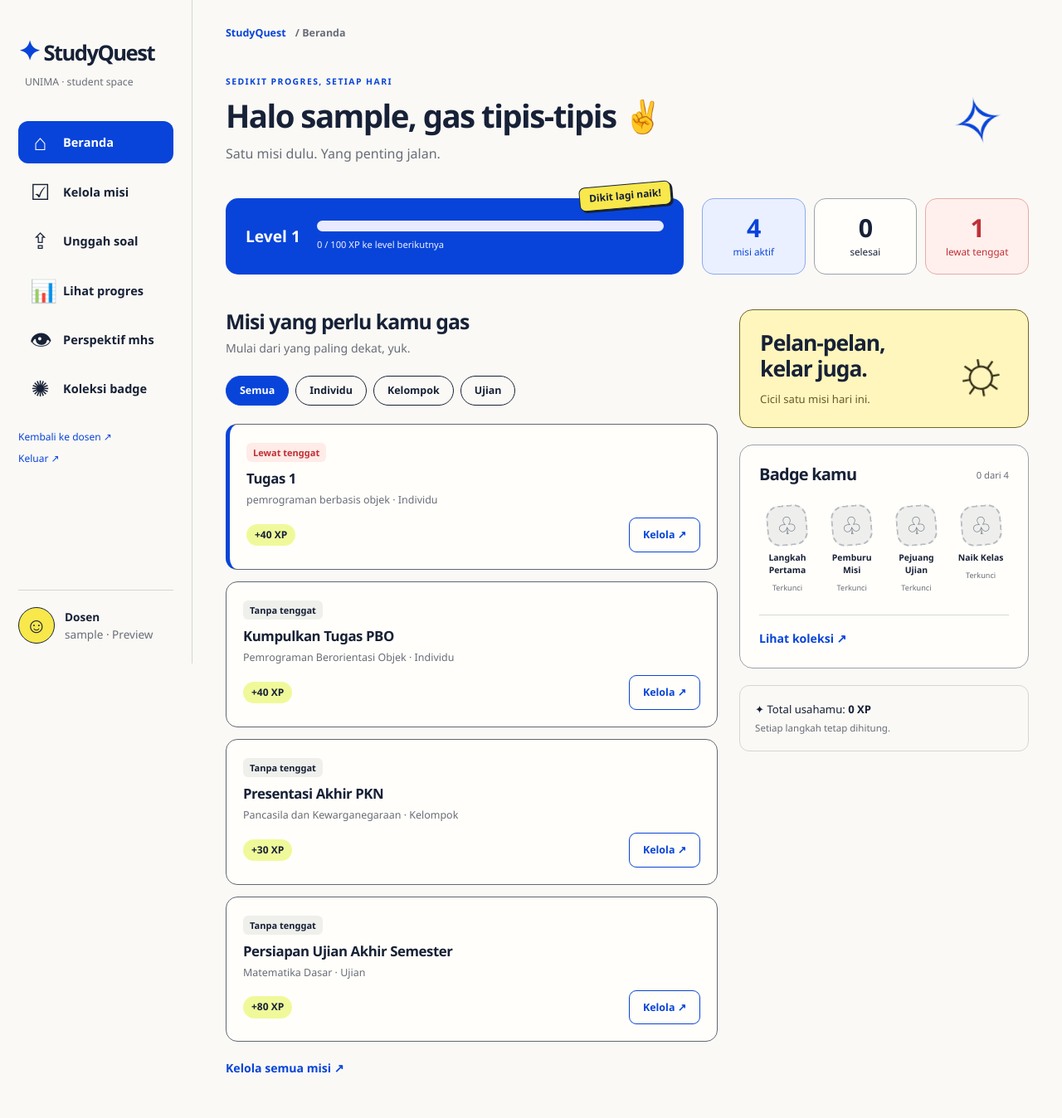
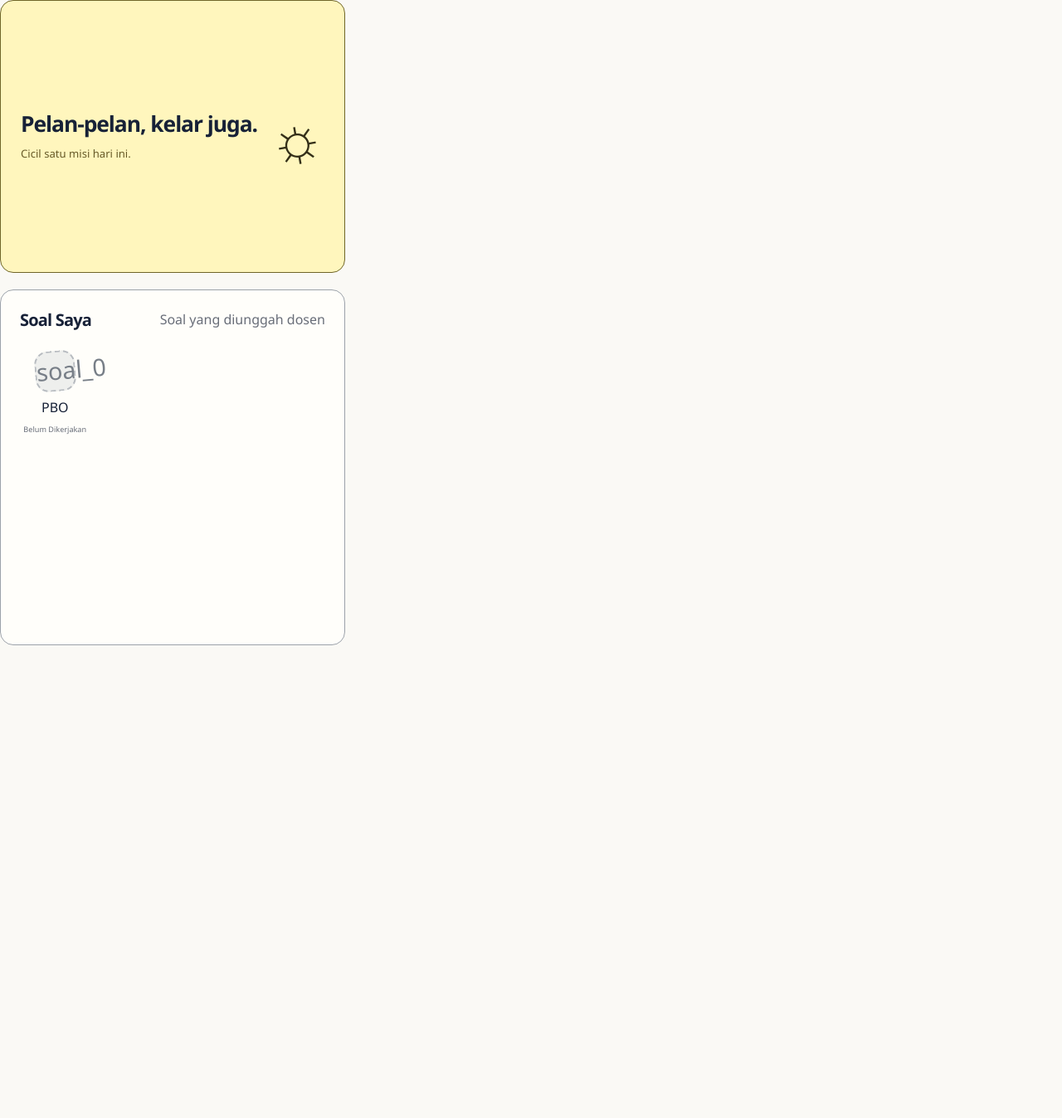
Before and after one commit to KeziaKarundeng/studyquest, a Flask app: page /dashboard in a window 1280 px wide. Shown: the whole page at 83% size. After the commit the page ends 778 px from the top, so only its background shows below. Run offline with Flask 3, Linux system fonts and the light colour scheme; the visitor is signed in with stand-in values (Sample User, id 1).

Commit message:
fix: dashboard template & soal unggah - soal sekarang tampil di dashboard
- Tulis ulang dashboard.html dengan struktur HTML penuh (bukan template Jinja only)
- Soal unggah sekarang tampil di dashboard setelah diunggah
- Template sekarang valid dan tidak error Jinja2

```diff
--- a/app.py
+++ b/app.py
@@ -209,6 +209,7 @@ def dashboard():
         user_badges=user.badges,
         role=session.get("role"),
         preview_as_dosen=session.get("preview_as_dosen", False),
+        soal_universal=muat_soal_universal(),
     )
 
 
--- a/data/soal_universal.json
+++ b/data/soal_universal.json
@@ -12,7 +12,7 @@
     "jawaban_benar": "B",
     "mata_kuliah": "PBO",
     "unggah_oleh": "Nasib",
-    "tanggal_unggah": "2026-11-20T17:20:50.880075",
+    "tanggal_unggah": "2026-11-20T17:48:20.451553",
     "status": "belum_dikerjakan"
   }
 ]
--- a/templates/dashboard.html
+++ b/templates/dashboard.html
@@ -1,14 +1,39 @@
-{% extends "base.html" %}
-{% block content %}
-<header class="page-heading"><div><p class="eyebrow">SEDIKIT PROGRES, SETIAP HARI</p><h1>Halo {{ user_name }}, gas tipis-tipis <span class="wave">✌</span></h1><p>Satu misi dulu. Yang penting jalan.</p></div><span class="heading-doodle" aria-hidden="true">✧</span></header>
-<div class="overview">
-    <section class="xp-strip" aria-label="Progres level"><strong id="user-level">Level {{ level }}</strong><div class="xp-track"><div class="progress-bar" role="progressbar" aria-label="Progres ke level berikutnya" aria-valuenow="{{ progress }}" aria-valuemin="0" aria-valuemax="100"><div class="progress-fill" style="width: {{ progress }}%"></div></div><span class="progress-text">{{ progress }} / 100 XP ke level berikutnya</span></div><span class="xp-sticker">Dikit lagi naik!</span></section>
-    <div class="stats-cards"><div class="stat-card card-active"><strong class="card-value" id="stat-aktif">{{ stats.aktif }}</strong><span>misi aktif</span></div><div class="stat-card"><strong class="card-value" id="stat-selesai">{{ stats.selesai }}</strong><span>selesai</span></div><div class="stat-card card-lewat"><strong class="card-value" id="stat-lewat">{{ stats.lewat_tenggat }}</strong><span>lewat tenggat</span></div></div>
+<!DOCTYPE html>
+<html lang="id">
+<head>
+    <meta charset="UTF-8">
+    <meta name="viewport" content="width=device-width, initial-scale=1.0">
+    <title>StudyQuest - Kuliah Jadi Game</title>
+    <link rel="stylesheet" href="{{ url_for('static', filename='style.css') }}">
+</head>
+<body>
+<div class="app-container">
+<aside class="dashboard-aside">
+    <section class="note-card">
+        <div><h2>Pelan-pelan, kelar juga.</h2><p>Cicil satu misi hari ini.</p></div>
+        <span class="sun-doodle" aria-hidden="true">☼</span>
+    </section>
+    <section class="section-card">
+        <div class="section-title"><h2>Soal Saya</h2><p>Soal yang diunggah dosen</p></div>
+        <div class="badges-grid user-grid">
+            {% if soal_universal %}
+            {% for s in soal_universal %}
+            <div class="badge-item {% if s.status == 'dikerjakan' %} unlocked {% else %} {% endif %}">
+                <span class="badge-medal">{{ s.id[:6] }}</span>
+                <span>{{ s.mata_kuliah }}</span>
+                <span class="badge-lock">{{ 'Belum Dikerjakan' if s.status == 'belum_dikerjakan' else 'Dikerjakan' }}</span>
+            </div>
+            {% endfor %}
+            {% else %}
+            <div class="badge-item">
+                <span class="badge-medal">—</span>
+                <span>Belum ada soal</span>
+                <span class="badge-lock">—</span>
+            </div>
+            {% endif %}
+        </div>
+    </section>
+</aside>
 </div>
-<div class="dashboard-columns"><section class="mission-section"><div class="section-heading"><h2>Misi yang perlu kamu gas</h2><p>Mulai dari yang paling dekat, yuk.</p></div>
-<div class="filter-chips" role="group" aria-label="Filter jenis misi">{% for jenis in ['semua', 'individu', 'kelompok', 'ujian'] %}<button type="button" class="filter-chip {{ 'active' if jenis == 'semua' }}" data-mission-filter="{{ jenis }}" aria-pressed="{{ 'true' if jenis == 'semua' else 'false' }}">{{ jenis | capitalize }}</button>{% endfor %}</div>
-<div class="missions-list" id="misi-terdekat-list">
-{% for m in misi_terdekat %}<article class="mission-item {{ 'urgent' if m.tenggat and m.tenggat < today else '' }}" data-jenis="{{ m.jenis }}"><div class="mission-info"><span class="deadline">{{ 'Lewat tenggat' if m.tenggat and m.tenggat < today else ('Hari ini' if m.tenggat == today else (m.tenggat.strftime('%d %b') if m.tenggat else 'Tanpa tenggat')) }}</span><h3 class="mission-title">{{ m.judul }}</h3><p class="mission-mata-kuliah">{{ m.mata_kuliah }} · {{ m.jenis | capitalize }}</p></div><span class="xp-pill">+{{ m.hitung_xp() }} XP</span>{% if role == 'dosen' %}<a class="btn-edit" href="{{ url_for('page_missions', edit=m.id) }}">Kelola ↗</a>{% else %}<button class="btn-complete" data-complete-id="{{ m.id }}">Sudah selesai ✓</button>{% endif %}</article>{% else %}<div class="empty-state"><span class="empty-icon">✦</span><h3>Semua beres. Nice!</h3><p>Belum ada misi aktif. Siap buat tantangan berikutnya?</p>{% if role == 'dosen' %}<a href="{{ url_for('page_missions') }}" class="text-link">Buka daftar misi ↗</a>{% endif %}</div>{% endfor %}
-<p id="filter-empty" class="empty-state" hidden>Belum ada misi jenis ini. Coba filter lain, yuk.</p></div>{% if role == 'dosen' %}<a href="{{ url_for('page_missions') }}" class="text-link all-missions">Kelola semua misi ↗</a>{% endif %}</section>
-<aside class="dashboard-aside"><section class="note-card"><div><h2>Pelan-pelan,<br>kelar juga.</h2><p>Cicil satu misi hari ini.</p></div><span class="sun-doodle" aria-hidden="true">☼</span></section><section class="section-card badge-summary"><div class="section-title"><h2>Badge kamu</h2><span>{{ user_badges | length }} dari 4</span></div><div class="badges-grid">{% for name, icon in [('Langkah Pertama','⚑'), ('Pemburu Misi','◎'), ('Pejuang Ujian','✎'), ('Naik Kelas','↗')] %}<div class="badge-item {{ 'unlocked' if name in user_badges }}"><span class="badge-medal">{{ icon if name in user_badges else '♧' }}</span><span class="badge-label">{{ name }}</span><span class="badge-lock">{{ 'Terbuka' if name in user_badges else 'Terkunci' }}</span></div>{% endfor %}</div><a class="text-link" href="{{ url_for('page_achievements') }}">Lihat koleksi ↗</a></section><div class="little-note">✦ Total usahamu: <strong id="user-xp">{{ total_xp }} XP</strong><p>Setiap langkah tetap dihitung.</p></div></aside></div>
-{% endblock %}
+</body>
+</html>
```
